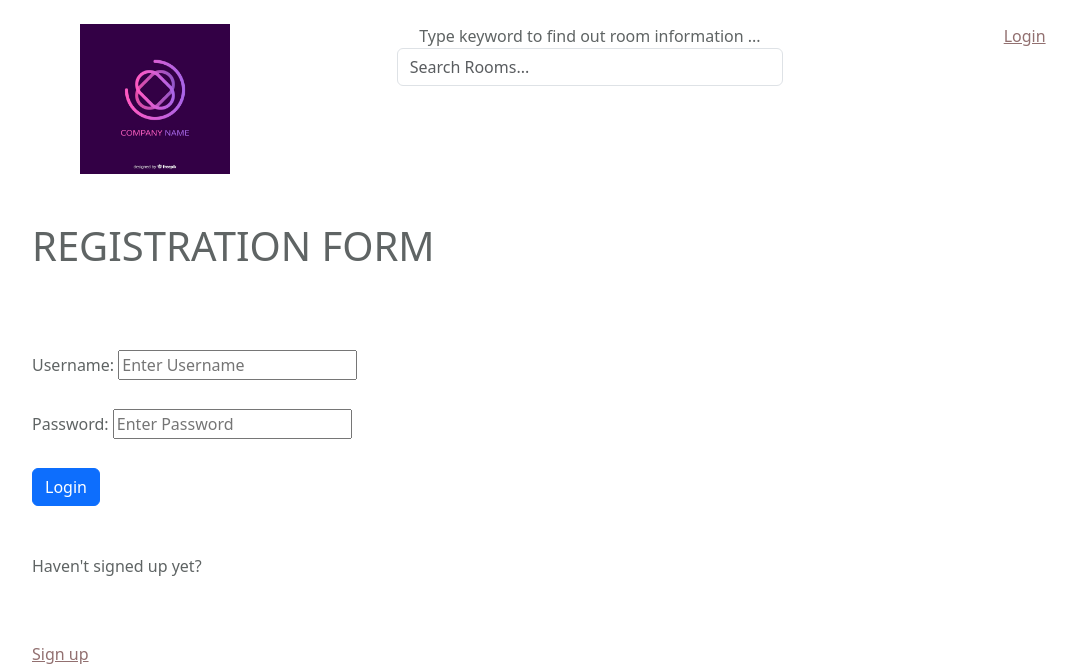
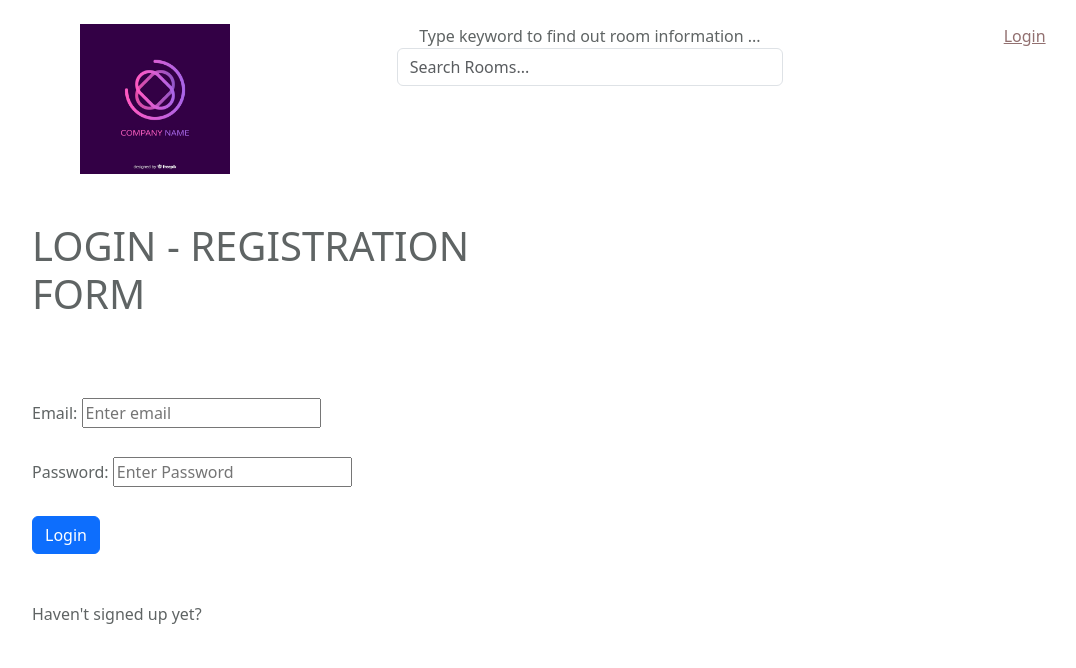
Before and after one commit to lalainafr/Django-laxDiscord, a Django app: page /login/ in a window 1280 px wide. Shown: the top 668 px of the page, without its empty margins (50-1126 px from the left). Run offline with Django 5.2, Linux system fonts and the light colour scheme.

Commit message:
fix user login  form

```diff
--- a/base/views.py
+++ b/base/views.py
@@ -36,24 +36,24 @@ def loginPage(request):
     # traiter le formulaire
     if request.method == 'POST':
         # Récuperer le nom et le mdp dans le formulaire
-        username = request.POST.get('username').lower()
+        email = request.POST.get('email').lower()
         password = request.POST.get('password')
 
         # vérifier si l'utilisateur existe (try/except)
         try:
-            user = User.objects.get(username=username)
+            user = User.objects.get(email=email)
         except:
             messages.error(request, "User does no exist.") # message flash
 
         # Verifier si e credentials sont corrects
-        user = authenticate(request, username=username, password=password)
+        user = authenticate(request, email=email, password=password)
 
         # si l'utilisateur existe on fait l'authentification et la redirection
         if user is not None:
             login(request, user)
             return redirect('home')
         else:
-            messages.error(request, "Username or password doesn't exists") # message flash
+            messages.error(request, "email or password doesn't exists") # message flash
 
     context = {'page': page}
     return render(request, 'login_register.html', context)
--- a/templates/login_register.html
+++ b/templates/login_register.html
@@ -1,39 +1,34 @@
-{% extends 'partials/main.html' %}
-
-{% block content %}
-
-{% if page == 'login '%}
+{% extends 'partials/main.html' %} {% block content %} {% if page == 'login '%}
 
 <!-- creer le formualire de LOGIN -->
-<div class="row" >
+<div class="row">
   <div class="col-md-6">
+    <h1>LOGIN - REGISTRATION FORM</h1>
 
-        <h1>REGISTRATION FORM </h1>
-
-        <br>
-        <br>
-        <br>
-        <form method="POST" action="" >
+    <br />
+    <br />
+    <br />
+    <form method="POST" action="">
       {% csrf_token %}
       <div>
-                <label class="form-label">Username:</label>
-                <input type="text" name="username" placeholder="Enter Username">
+        <label class="form-label">Email:</label>
+        <input type="text" name="email" placeholder="Enter email" />
       </div>
-            <br>
+      <br />
       <div>
         <label class="form-label">Password:</label>
-                <input type="password" name="password" placeholder="Enter Password">
+        <input type="password" name="password" placeholder="Enter Password" />
       </div>
-            <br>
+      <br />
       <div>
-                <input class="btn btn-primary" type="submit" value="Login">
+        <input class="btn btn-primary" type="submit" value="Login" />
       </div>
     </form>
-        <br>
-        <br>
+    <br />
+    <br />
     <p>Haven't signed up yet?</p>
-        <br>
-        <br>
+    <br />
+    <br />
     <a href="{% url 'register' %}">Sign up</a>
   </div>
 </div>
@@ -41,15 +36,10 @@
 {% else %}
 <!-- creer le formualire de REGISTRATION -->
 <div>
-    <form method="POST" action="" >
-        {% csrf_token %}
+  <form method="POST" action="">
+    {% csrf_token %} {{ form.as_p }}
 
-        {{ form.as_p }}
-
-        <input type="submit" value="Register">
+    <input type="submit" value="Register" />
   </form>
 </div>
-{% endif %}
-
-
-{% endblock %}
+{% endif %} {% endblock %}
```
Also changed, not shown: db.sqlite3. Lines whose indentation alone changed are shown as unchanged.
